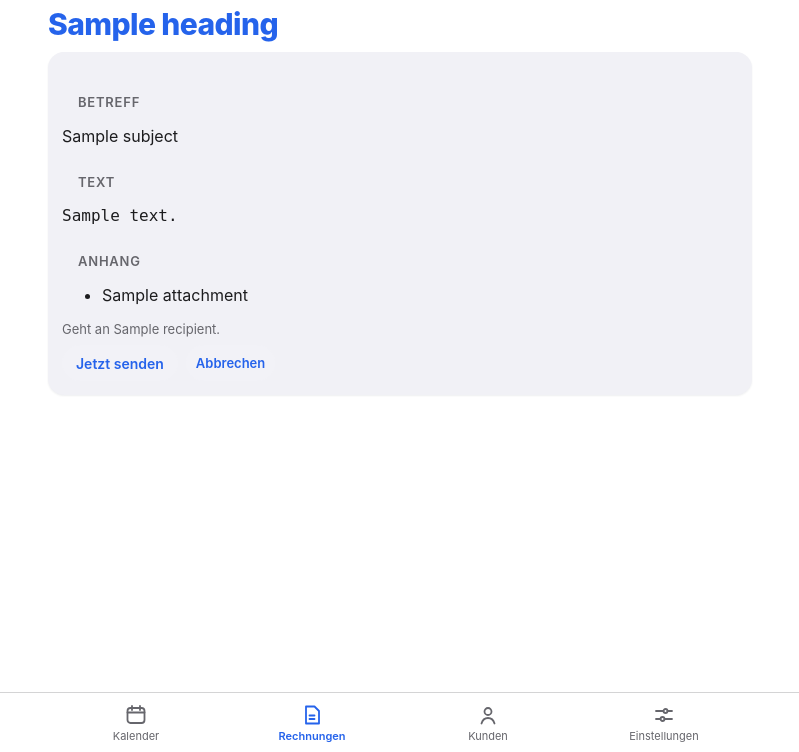
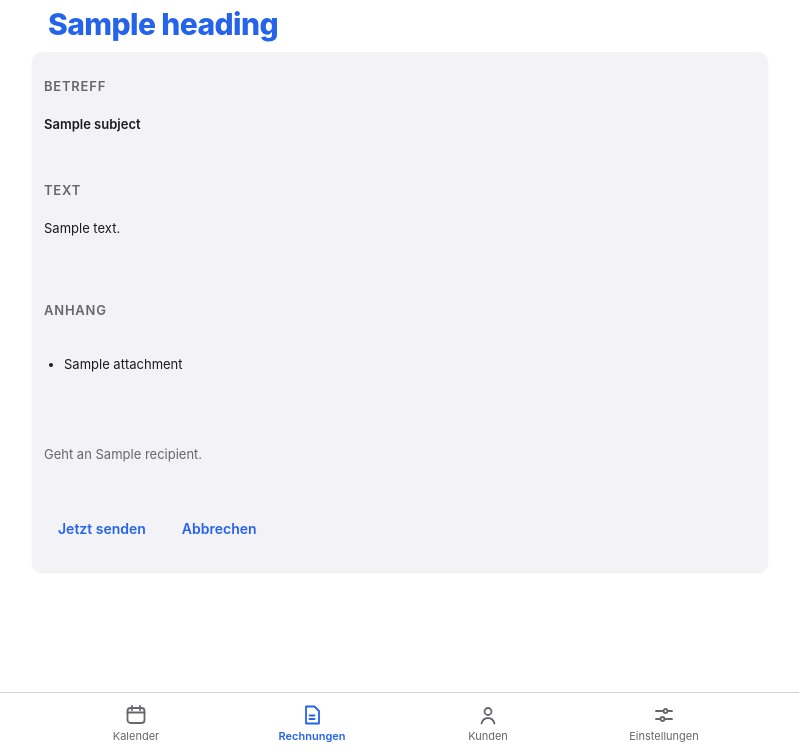
Before and after one commit to mdantschenko/Rechnungsersteller, a Python web app: template src/invoicing/web/templates/mail_preview.html in a window 1280 px wide. Shown: the part 48-800 px from the top of the page, without its empty margins (240-1039 px from the left). Run offline with Jinja, Linux system fonts and the light colour scheme; the template is opened without the code that fills it: most values are stand-ins (such as "Sample title", 1, 10 or a date in 2020).

Commit message:
fix(web): the reminder preview reads like a letter
The preview used a code block whose classes had no styling, so the
letter came out in monospace and ran off the right edge instead of
wrapping. It is styled text now, keeping its line breaks.

```diff
--- a/src/invoicing/web/static/app.css
+++ b/src/invoicing/web/static/app.css
@@ -1173,3 +1173,31 @@ summary:focus-visible {
   outline: 2px solid var(--accent);
   outline-offset: 2px;
 }
+
+.mail-preview .section-title {
+  margin: 1.125rem 0 0.375rem;
+}
+
+.mail-preview .section-title:first-child {
+  margin-top: 0;
+}
+
+.mail-subject {
+  margin: 0;
+  font-weight: 600;
+}
+
+.mail-body {
+  margin: 0;
+  white-space: pre-wrap;
+  overflow-wrap: anywhere;
+}
+
+.mail-attachments {
+  margin: 0;
+  padding-left: 1.25rem;
+}
+
+.mail-preview .row-actions {
+  padding-top: 1rem;
+}
--- a/src/invoicing/web/templates/mail_preview.html
+++ b/src/invoicing/web/templates/mail_preview.html
@@ -7,12 +7,12 @@
 {% endblock %}
 
 {% block content %}
-<div class="block">
+<div class="block mail-preview">
   <div class="section-title">Betreff</div>
   <p class="mail-subject">{{ subject }}</p>
 
   <div class="section-title">Text</div>
-  <pre class="mail-body">{{ body }}</pre>
+  <p class="mail-body">{{ body }}</p>
 
   {% if attachments %}
   <div class="section-title">Anhang</div>
@@ -27,7 +27,7 @@
     <form method="post" action="{{ send_action }}">
       <button class="button" type="submit">Jetzt senden</button>
     </form>
-    <a class="button button-small" href="/rechnungen">Abbrechen</a>
+    <a class="button" href="/rechnungen">Abbrechen</a>
   </div>
 </div>
 {% endblock %}
```
Also changed, not shown: tests/test_invoice_mail_merge.py (+19 -0 lines).
